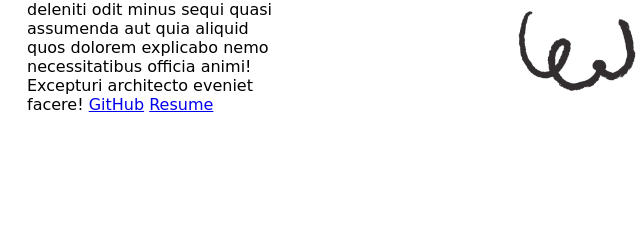
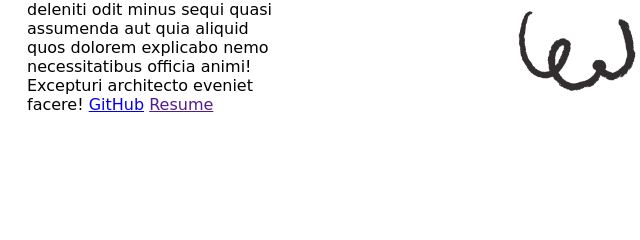
Before and after one commit to MiguelRodriguezSerrano/MigueRs-Portfolio, a website built with Parcel: page src/index.html in a window 1280 px wide. Shown: the part 1329-1569 px from the top of the page, 235-875 px from the left. Built offline with nearby package versions, Linux system fonts and the light colour scheme; a web font is replaced by a local one.

Commit message:
Changed anchor cv color

```diff
--- a/src/index.html
+++ b/src/index.html
@@ -60,7 +60,9 @@
                      target="_blank"
                      >GitHub</a
                   >
-                  <a href="./assets/cv/miguel rodríguez.pdf" download>Resume</a>
+                  <a class="cv" href="./assets/cv/miguel rodríguez.pdf" download
+                     >Resume</a
+                  >
                </p>
             </div>
             <div class="myWorksImg">
--- a/src/style/styles.scss
+++ b/src/style/styles.scss
@@ -248,3 +248,7 @@
    left: 100px;
    cursor: pointer;
 }
+
+.cv {
+   color: #551a8b;
+}
```
